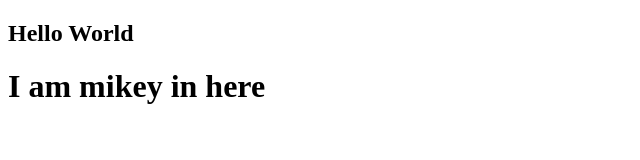
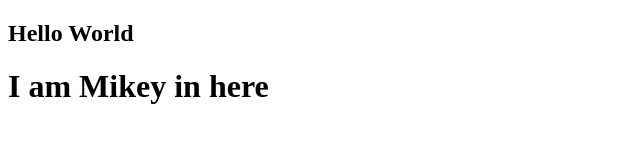
Before and after one commit to MicklSam/Test-1, a plain HTML site: page index.html in a window 1280 px wide. Shown: the full height of the page, 0-640 px from the left. Drawn offline with Linux system fonts and the light colour scheme.

```diff
--- a/index.html
+++ b/index.html
@@ -8,6 +8,6 @@
 </head>
 <body>
     <h2>Hello World</h2>
-    <h1>I am mikey in here</h1>
+    <h1>I am Mikey in here</h1>
 </body>
 </html>
```
